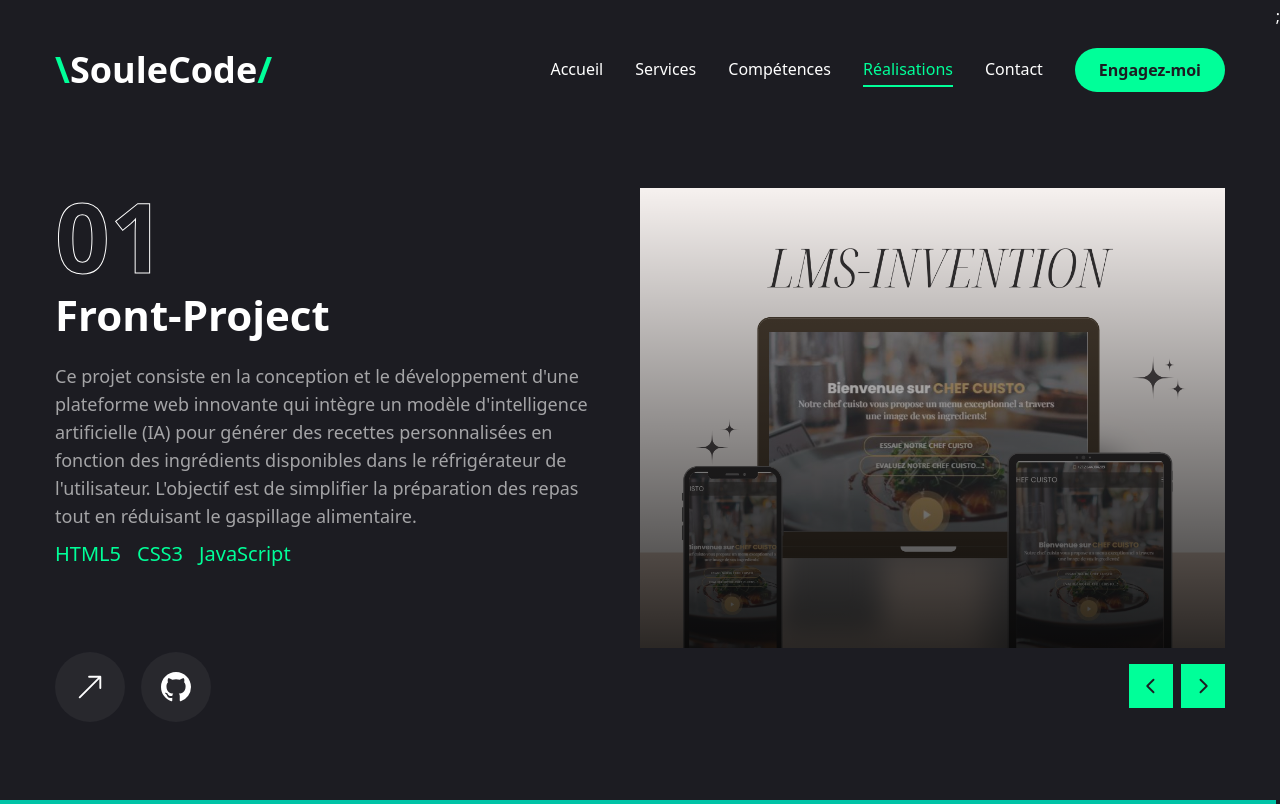
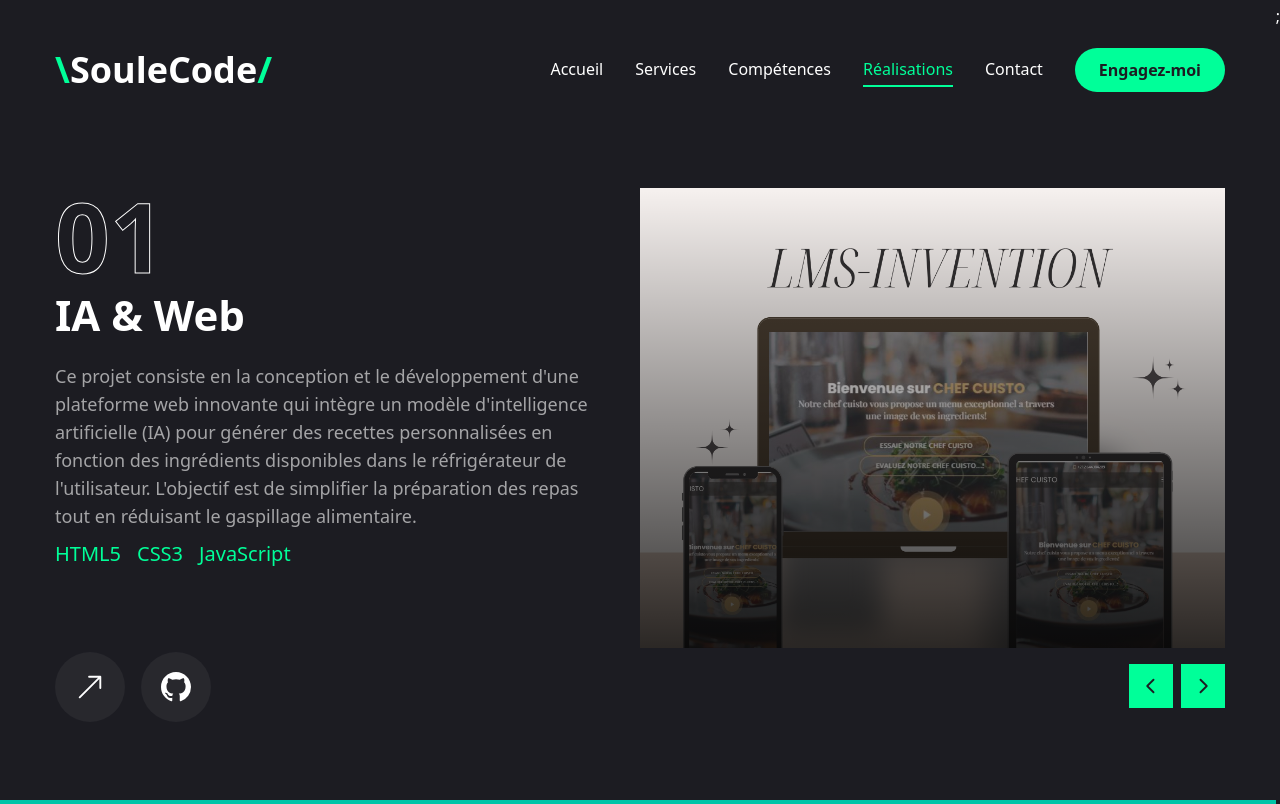
Before and after one commit to souleCode/finalFolio, a Next.js app: page /work in a window 1280 px wide. Built offline with nearby package versions, Linux system fonts and the light colour scheme.

Commit message:
Message de commit

```diff
--- a/app/work/page.jsx
+++ b/app/work/page.jsx
@@ -18,7 +18,7 @@ import WorkSliderBtns from '@/components/WorkSliderBtns';
 const projects=[
   {
     num: "01",
-    category:"Front",
+    category:"IA & Web",
     title:"Plateforme de Génération de Recettes Intelligentes par IA",
     description:"Ce projet consiste en la conception et le développement d'une plateforme web innovante qui intègre un modèle d'intelligence artificielle (IA) pour générer des recettes personnalisées en fonction des ingrédients disponibles dans le réfrigérateur de l'utilisateur. L'objectif est de simplifier la préparation des repas tout en réduisant le gaspillage alimentaire.",
     stack:[
@@ -32,7 +32,7 @@ const projects=[
   },
   {
     num: "02",
-    category:"Front",
+    category:"IA & Mobile",
     title:"Application Mobile de Prédiction Agricole et Diagnostic des Plantes par IA",
     description:"Ce projet vise à développer une application mobile innovante qui aide les agriculteurs à optimiser leurs rendements agricoles et à détecter précocement les maladies des plantes grâce à l'intelligence artificielle (IA). L'objectif est de fournir un outil accessible et efficace pour améliorer la productivité agricole tout en réduisant les pertes liées aux maladies.",
     stack:[
@@ -50,13 +50,14 @@ const projects=[
   },
   {
     num: "03",
-    category:"Front",
-    title:"Project 3",
-    description:"La description du project en question",
+    category:"Full Stack web",
+    title:"Dévelopment d'un blog pour la boite Pro Htech",
+    description:"Le projet consiste à concevoir et développer un blog moderne et interactif pour PRO Htech, une entreprise spécialisée dans les solutions technologiques innovantes. Ce blog servira de plateforme pour partager des articles, des tutoriels, des actualités et des études de cas liés aux technologies, aux tendances du secteur et aux services proposés par PRO Htech. L'objectif est de renforcer la visibilité de l'entreprise, d'établir son autorité dans le domaine et d'engager une communauté active. Le blog sera responsive, optimisé pour le référencement (SEO) et intégrera des fonctionnalités telles que des commentaires, un système de recherche avancée et des partages sur les réseaux sociaux. Une interface d'administration intuitive permettra à l'équipe de PRO Htech de publier et de gérer facilement du contenu.",
     stack:[
-      {name:"HTML5"},
-      {name:"CSS3"},
-      {name:"JavaScript"}
+      {name:"HTML5&CSS"},
+      {name:"MySQL"},
+      {name:"JavaScript"},
+      {name:"PHP"},
     ],
     image:"/assets/images/proj3.png",
     live:"",
@@ -64,13 +65,15 @@ const projects=[
   },
   {
     num: "04",
-    category:"Front",
-    title:"Project 4",
-    description:"La description du project en question",
+    category:"Full Stack web",
+    title:"Development d'un porfilio",
+    description:"Ce projet vise à créer un portfolio professionnel et esthétique pour mettre en valeur les compétences, les réalisations et les projets d'un individu ou d'une entreprise. Le portfolio sera conçu pour offrir une expérience utilisateur fluide et intuitive, mettant en avant les travaux réalisés à travers des sections dédiées (projets, compétences, à propos, contact). Il sera entièrement responsive, s'adaptant à tous les appareils (desktop, tablette, mobile), et intègrera des animations modernes pour un rendu visuel attractif. L'objectif est de fournir une vitrine digitale qui reflète la créativité, l'expertise et la personnalité du propriétaire, tout en facilitant la prise de contact pour des opportunités professionnelles. Des fonctionnalités supplémentaires, comme un blog intégré ou un système de filtrage des projets, pourront être ajoutées selon les besoins",
     stack:[
-      {name:"HTML5"},
-      {name:"CSS3"},
-      {name:"JavaScript"}
+      {name:"Next.js"},
+      {name:"Tailwind CSS"},
+      {name:"Framer Motion"},
+      {name:"Vercel"}
+
     ],
     image:"/assets/images/proj4.png",
     live:"",
@@ -105,7 +108,7 @@ const Work=()=>{
                         </div>
                         {/* Project category */}
                         <h2 className='text-[42px] font-bold leading-none text-white group-hover:text-accent transition-all duration-500 capitalize'>
-                          {Projects.category}-Project
+                          {Projects.category}
                         </h2>
                         {/* project description */}
                         <p className='mt-4 text-lg text-white/60'>
```
